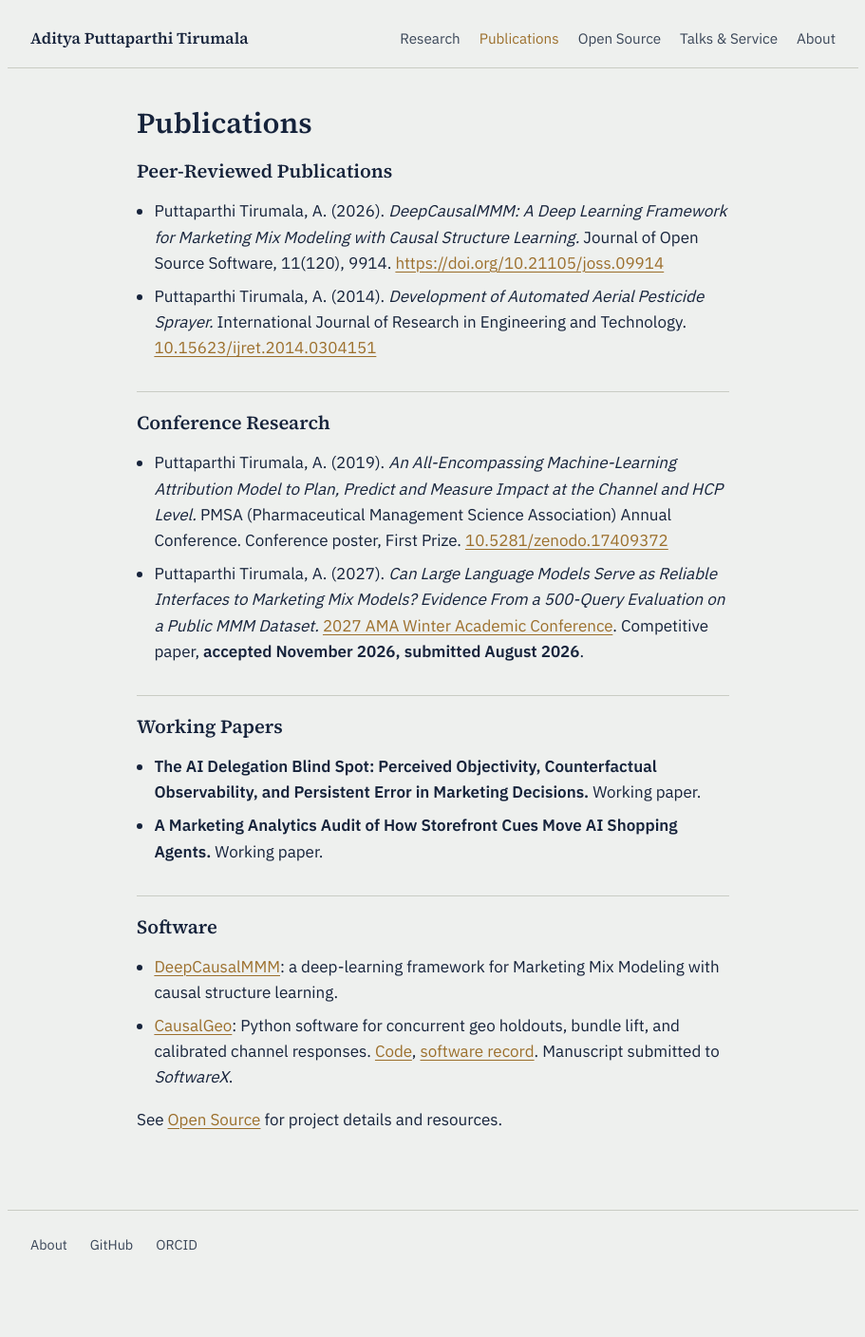
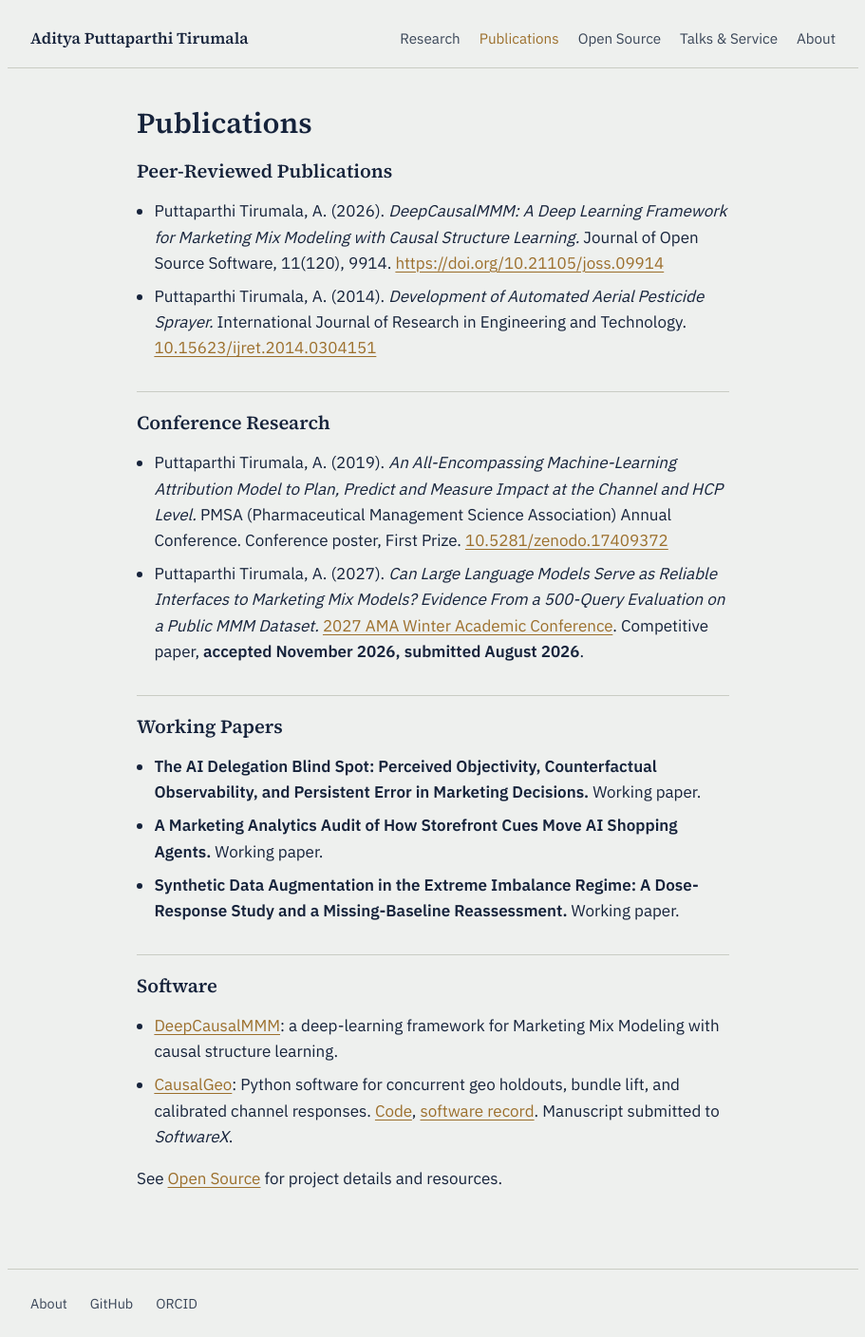
Before and after one commit to adityapt/personal-repo, a Jekyll site: the page built from publications.md, in a window 1280 px wide. Shown: the whole page at 95% size, without its empty margins (184-1095 px from the left). Built offline with Jekyll 4.4.1, drawn with Linux system fonts in a browser that asks for light colours; before the commit the page ends 1346 px from its top, so only the background shows below that.

Commit message:
Add synthetic data working paper
Co-authored-by: Codex <noreply@openai.com>

```diff
--- a/publications.md
+++ b/publications.md
@@ -18,6 +18,7 @@ permalink: /publications/
 
 - **The AI Delegation Blind Spot: Perceived Objectivity, Counterfactual Observability, and Persistent Error in Marketing Decisions.** Working paper.
 - **A Marketing Analytics Audit of How Storefront Cues Move AI Shopping Agents.** Working paper.
+- **Synthetic Data Augmentation in the Extreme Imbalance Regime: A Dose-Response Study and a Missing-Baseline Reassessment.** Working paper.
 
 <!-- TODO: add once actually submitted/published, not before:
      - Synthetic Data Augmentation / Rare-Outcome Classification: hold until the journal redesign is complete
```
